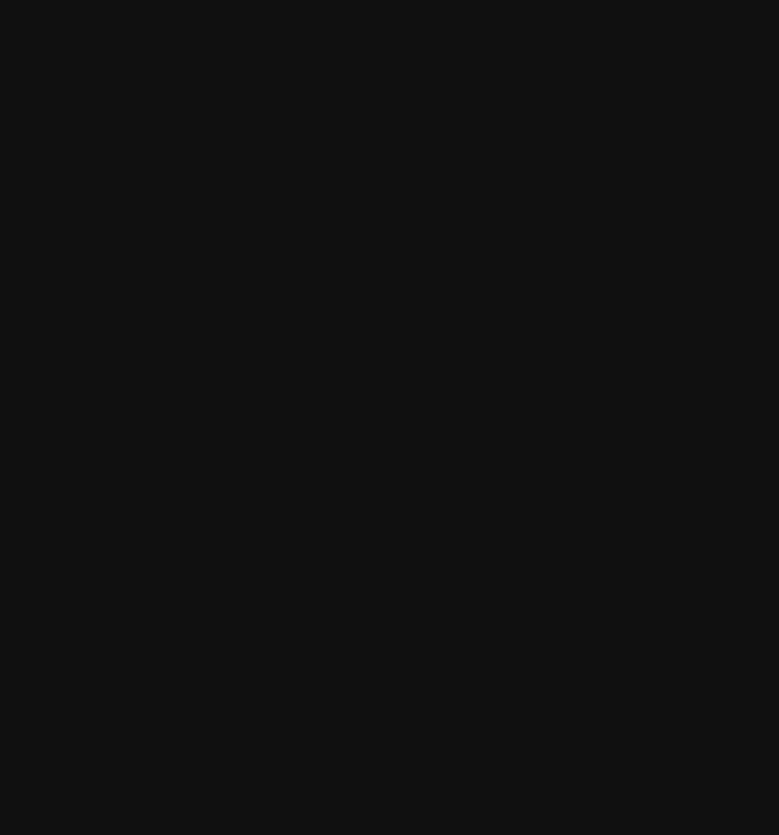
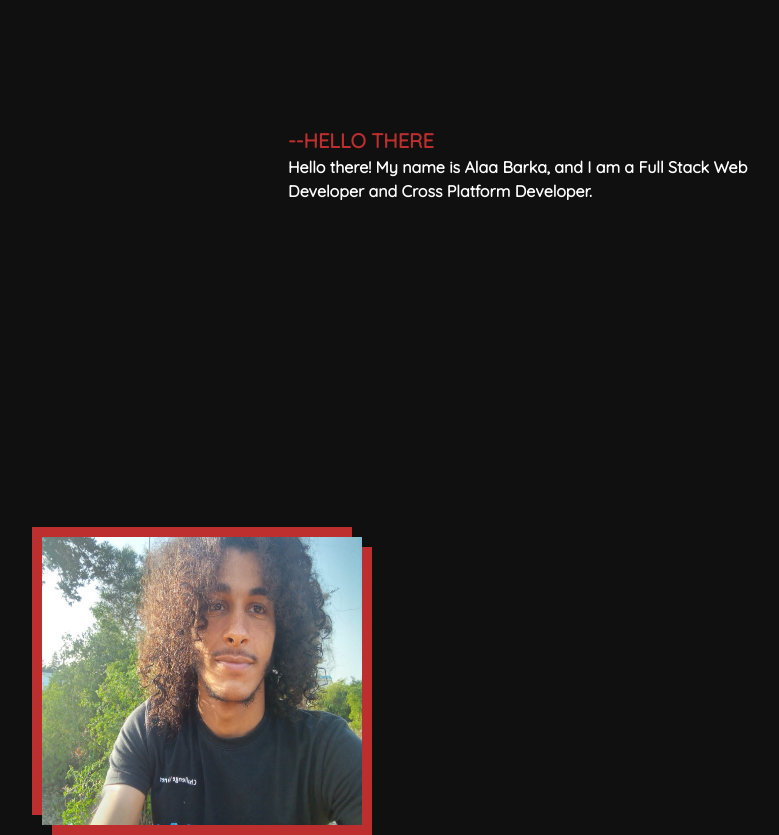
Before and after one commit to onlymachiavelli/portfolio, a Next.js app: page / in a window 1280 px wide. Shown: the part 620-1455 px from the top of the page, without its empty margins (352-1131 px from the left). Before the commit the page ends 820 px from the top, so only its background shows below. Built offline with nearby package versions, Linux system fonts and the light colour scheme.

Commit message:
preparing the ME section

```diff
--- a/pages/index.tsx
+++ b/pages/index.tsx
@@ -4,6 +4,7 @@ import TST from "../src/useFront/home"
 import Head from "next/head"
 import Navbar from "../src/components/navbar"
 import HeroSection from "../src/components/heroSection"
+import Me from "../src/components/ME"
 const App = () => {
   return (
     <main className=" w-full h-auto overflow-auto bg-dark m-auto pt-5">
@@ -17,6 +18,7 @@ const App = () => {
       <section className="w-full h-screen">
         <Navbar />
         <HeroSection/>
+        <Me/>
       </section>
 
     </main>
--- /dev/null
+++ b/src/components/ME.tsx
@@ -0,0 +1,35 @@
+import * as React from 'react'
+import mE from './../../public/img/me.jpg'
+import Image from 'next/image'
+const Me = () =>{
+
+    return(
+        <section className='w-full h-screen flex  justify-center items-center'>
+            <aside className='w-2/5 h-full flex items-center justify-center '>
+                <div className='flex w-auto h-auto m-auto'>
+                <div className='w-80 h-72 bg-red block absolute mt-5 ml-5'></div>
+                <div className='w-80 h-72 bg-red block absolute'></div>
+
+                    <Image src={mE} className={"w-80 h-72 z-10 mt-2.5 ml-2.5 absolute block"} />
+
+
+                </div>
+            </aside>
+            <aside className='w-2/5 h-full'>
+            <p className='text-red font-bold text-xl '>
+                        --HELLO THERE
+            </p>
+
+                    <p className='font-bold text-white'>
+                    Hello there! My name is Alaa Barka, and I am a Full Stack Web Developer and Cross Platform Developer.
+                    <br/><br/>
+                    I am interested in exploring the fields of Blockchain, Cybersecurity, AI, and Machine Learning.
+                    <br/><br/>
+                    With my experience and passion for technology, I am committed to staying up-to-date with the latest developments and applying my skills to create innovative solutions.
+                </p>
+            </aside>
+        </section>
+    )
+}
+
+export default Me
--- a/src/components/svg.tsx
+++ b/src/components/svg.tsx
@@ -50,3 +50,12 @@ export const Doggo = ({...props}) =>{
 
     )
 }
+
+export const Bottom = ({...props}) =>{
+    return (
+
+        <svg width="24" height="24" viewBox="0 0 24 24" fill="none" xmlns="http://www.w3.org/2000/svg">
+        <path d="M11.65 14.65C11.75 14.75 11.8667 14.8 12 14.8C12.1333 14.8 12.25 14.75 12.35 14.65L15.15 11.85C15.3 11.7 15.3377 11.521 15.263 11.313C15.1883 11.105 15.034 11.0007 14.8 11H9.2C8.96667 11 8.81267 11.1043 8.738 11.313C8.66333 11.5217 8.70067 11.7007 8.85 11.85L11.65 14.65ZM12 22C10.6167 22 9.31667 21.7373 8.1 21.212C6.88333 20.6867 5.825 19.9743 4.925 19.075C4.025 18.175 3.31267 17.1167 2.788 15.9C2.26333 14.6833 2.00067 13.3833 2 12C2 10.6167 2.26267 9.31667 2.788 8.1C3.31333 6.88333 4.02567 5.825 4.925 4.925C5.825 4.025 6.88333 3.31267 8.1 2.788C9.31667 2.26333 10.6167 2.00067 12 2C13.3833 2 14.6833 2.26267 15.9 2.788C17.1167 3.31333 18.175 4.02567 19.075 4.925C19.975 5.825 20.6877 6.88333 21.213 8.1C21.7383 9.31667 22.0007 10.6167 22 12C22 13.3833 21.7373 14.6833 21.212 15.9C20.6867 17.1167 19.9743 18.175 19.075 19.075C18.175 19.975 17.1167 20.6877 15.9 21.213C14.6833 21.7383 13.3833 22.0007 12 22Z" fill="#BD2F2F"/>
+        </svg>
+    )
+}
```
Also changed, not shown: src/components/heroSection.tsx (+6 -2 lines), public/img/me.jpg (added).
